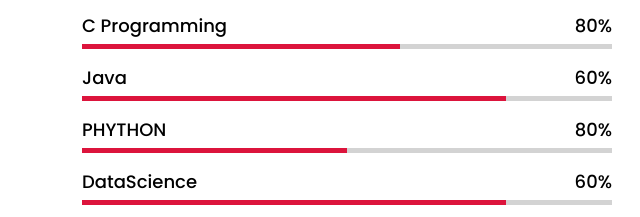
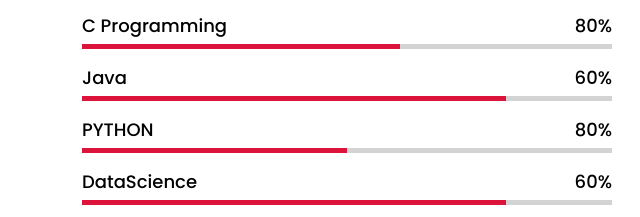
Before and after one commit to balubalaji3002/k.Balaji-portfolio, a plain HTML site: page index.html in a window 1280 px wide. Shown: the part 2383-2600 px from the top of the page, 588-1228 px from the left. Drawn offline with nearby package versions, Linux system fonts and the light colour scheme.

Commit message:
Update index.html

```diff
--- a/index.html
+++ b/index.html
@@ -143,7 +143,7 @@
                     </div>
                     <div class="bars">
                         <div class="info">
-                            <span>PHYTHON</span>
+                            <span>PYTHON</span>
                             <span>80%</span>
                         </div>
                         <div class="line php"></div>
```
